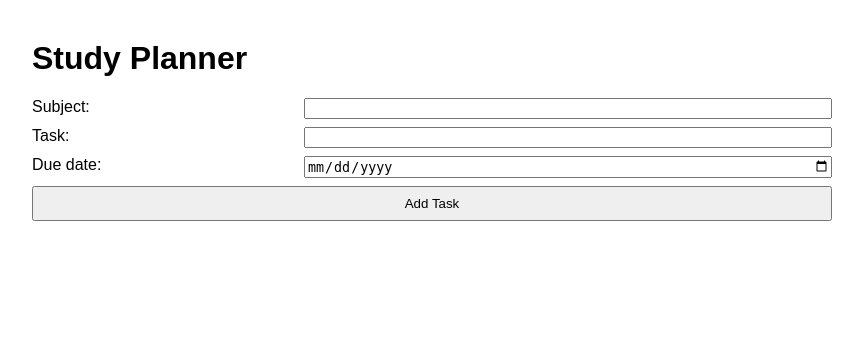
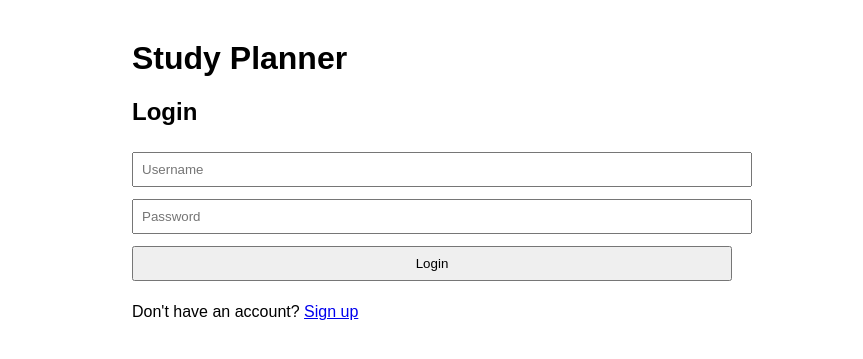
Before and after one commit to Jaycee161/12SOEN_MAJOR_PROJECT, a Flask app: page / in a window 1280 px wide. Shown: the top 359 px of the page, without its empty margins (208-1071 px from the left). Run offline with Flask 3, Linux system fonts and the light colour scheme.

Commit message:
added a login system that isn't fully developed

```diff
--- a/study_planner/templates/index.html
+++ b/study_planner/templates/index.html
@@ -1,24 +1,157 @@
 <!DOCTYPE html>
 <html lang="en">
 <head>
-    <meta charset="UTF-8">
-    <title>Study Planner</title>
-    <link rel="stylesheet" href="{{ url_for('static', filename='style.css') }}">
+<meta charset="UTF-8">
+<title>Study Planner</title>
+<style>
+    body {
+        font-family: Arial, sans-serif;
+        max-width: 600px;
+        margin: 40px auto;
+    }
+    .hidden { display: none; }
+    input, button {
+        padding: 8px;
+        margin: 6px 0;
+        width: 100%;
+    }
+    #taskList div {
+        padding: 10px;
+        border: 1px solid #ddd;
+        margin-top: 8px;
+    }
+</style>
 </head>
 <body>
-    <h1>Study Planner</h1>
 
-    <form method="POST">
-        <label>Subject:</label>
-        <input type="text" name="subject" required>
+<h1>Study Planner</h1>
 
-        <label>Task:</label>
-        <input type="text" name="task" required>
+<!-- LOGIN SECTION -->
+<div id="loginSection">
+    <h2>Login</h2>
+    <input id="loginUser" type="text" placeholder="Username">
+    <input id="loginPass" type="password" placeholder="Password">
+    <button onclick="login()">Login</button>
 
-        <label>Due date:</label>
-        <input type="date" name="due_date" required>
+    <p>Don't have an account? <a href="#" onclick="showSignup()">Sign up</a></p>
+</div>
 
-        <button type="submit">Add Task</button>
-    </form>
+<!-- SIGNUP SECTION -->
+<div id="signupSection" class="hidden">
+    <h2>Create Account</h2>
+    <input id="signupUser" type="text" placeholder="Choose a username">
+    <input id="signupPass" type="password" placeholder="Choose a password">
+    <button onclick="signup()">Sign Up</button>
+
+    <p>Already have an account? <a href="#" onclick="showLogin()">Login</a></p>
+</div>
+
+<!-- STUDY PLANNER SECTION -->
+<div id="plannerSection" class="hidden">
+    <h2>Welcome, <span id="currentUser"></span></h2>
+    <button onclick="logout()">Logout</button>
+
+    <h3>Add Task</h3>
+    <input id="subject" type="text" placeholder="Subject">
+    <input id="task" type="text" placeholder="Task">
+    <input id="due" type="date">
+    <button onclick="addTask()">Add Task</button>
+
+    <h3>Your Tasks</h3>
+    <div id="taskList"></div>
+</div>
+
+<script>
+// Store users + tasks in browser
+let users = JSON.parse(localStorage.getItem("users")) || {};
+let tasks = JSON.parse(localStorage.getItem("tasks")) || {};
+let currentUser = null;
+
+// Show/hide sections
+function showSignup() {
+    document.getElementById("loginSection").classList.add("hidden");
+    document.getElementById("signupSection").classList.remove("hidden");
+}
+function showLogin() {
+    document.getElementById("signupSection").classList.add("hidden");
+    document.getElementById("loginSection").classList.remove("hidden");
+}
+
+// Signup
+function signup() {
+    let user = document.getElementById("signupUser").value;
+    let pass = document.getElementById("signupPass").value;
+
+    if (users[user]) {
+        alert("User already exists");
+        return;
+    }
+
+    users[user] = pass;
+    tasks[user] = [];
+    localStorage.setItem("users", JSON.stringify(users));
+    localStorage.setItem("tasks", JSON.stringify(tasks));
+
+    alert("Account created");
+    showLogin();
+}
+
+// Login
+function login() {
+    let user = document.getElementById("loginUser").value;
+    let pass = document.getElementById("loginPass").value;
+
+    if (!users[user] || users[user] !== pass) {
+        alert("Incorrect username or password");
+        return;
+    }
+
+    currentUser = user;
+    document.getElementById("currentUser").textContent = user;
+
+    document.getElementById("loginSection").classList.add("hidden");
+    document.getElementById("signupSection").classList.add("hidden");
+    document.getElementById("plannerSection").classList.remove("hidden");
+
+    loadTasks();
+}
+
+// Logout
+function logout() {
+    currentUser = null;
+    document.getElementById("plannerSection").classList.add("hidden");
+    document.getElementById("loginSection").classList.remove("hidden");
+}
+
+// Add task
+function addTask() {
+    let subject = document.getElementById("subject").value;
+    let task = document.getElementById("task").value;
+    let due = document.getElementById("due").value;
+
+    if (!subject || !task || !due) {
+        alert("Fill all fields");
+        return;
+    }
+
+    tasks[currentUser].push({ subject, task, due });
+    localStorage.setItem("tasks", JSON.stringify(tasks));
+
+    loadTasks();
+}
+
+// Load tasks
+function loadTasks() {
+    let list = document.getElementById("taskList");
+    list.innerHTML = "";
+
+    tasks[currentUser].forEach((t, i) => {
+        let div = document.createElement("div");
+        div.innerHTML = `<strong>${t.subject}</strong><br>${t.task}<br>Due: ${t.due}`;
+        list.appendChild(div);
+    });
+}
+</script>
+
 </body>
 </html>
```
